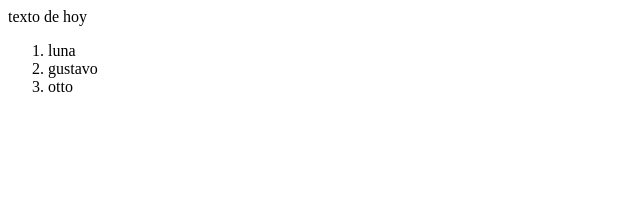
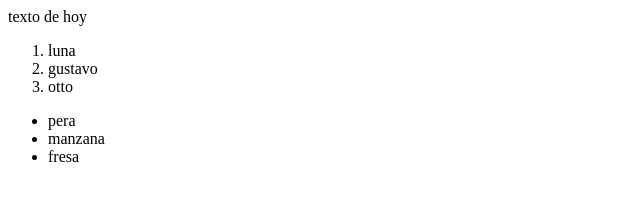
Before and after one commit to ClauGonz2909/proyecto-hoy-viernes, a plain HTML site: page index.html in a window 1280 px wide. Shown: the whole page, without its empty margins (0-640 px from the left). Drawn offline with Linux system fonts and the light colour scheme.

Commit message:
lista de frutas

```diff
--- a/index.html
+++ b/index.html
@@ -12,7 +12,13 @@
     <li>gustavo</li>
     <li>otto</li>
 </ol>
+<ul>
+    <li>pera</li>
+    <li>manzana</li>
+    <li>fresa</li>
 
+
+</ul>
 </body>
 
 </html>
```
